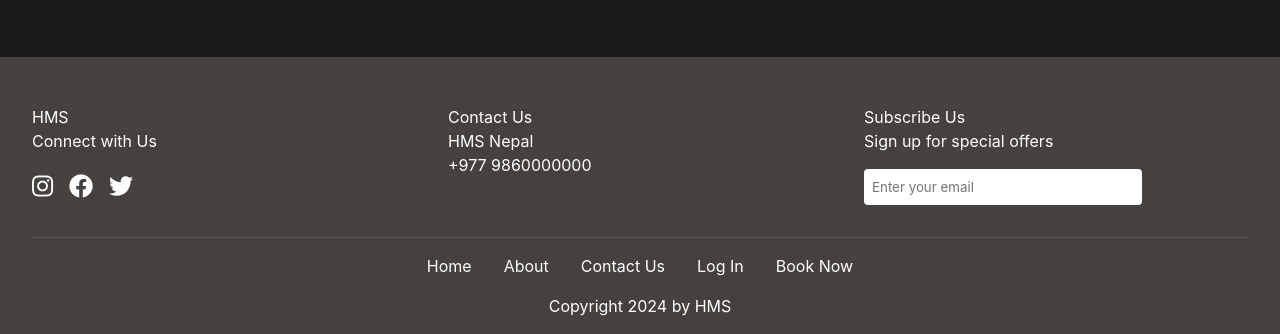
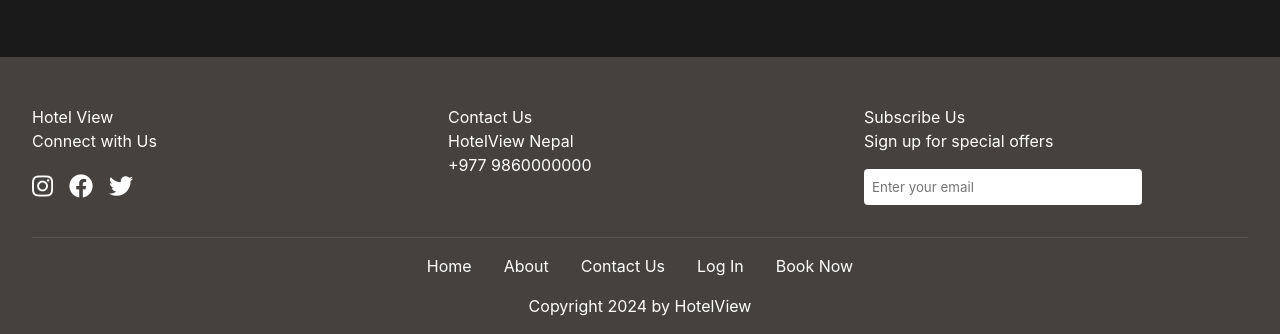
Before and after one commit to kaushal320/HotelView, a Django app: page /about/ in a window 1280 px wide. Shown: the part 1212-1546 px from the top of the page. Run offline with Django 5.2, Linux system fonts and the light colour scheme.

Commit message:
HotelView

```diff
--- a/HotelView/templates/base.html
+++ b/HotelView/templates/base.html
@@ -44,7 +44,7 @@
     <footer class="footer">
         <div class="footer-content">
             <div class="footer-section">
-                <h3>HMS</h3>
+                <h3>Hotel View</h3>
                 <div class="connect-with-us">
                     <h4>Connect with Us</h4>
                     <div class="social-icons">
@@ -56,7 +56,7 @@
             </div>
             <div class="footer-section">
                 <h4>Contact Us</h4>
-                <p>HMS Nepal</p>
+                <p>HotelView Nepal</p>
                 <p>+977 9860000000</p>
             </div>
             <div class="footer-section">
@@ -76,7 +76,7 @@
                 <a href="#">Log In</a>
                 <a href="#">Book Now</a>
             </div>
-            <p>Copyright 2024 by HMS</p>
+            <p>Copyright 2024 by HotelView</p>
         </div>
     </footer>
 
```
